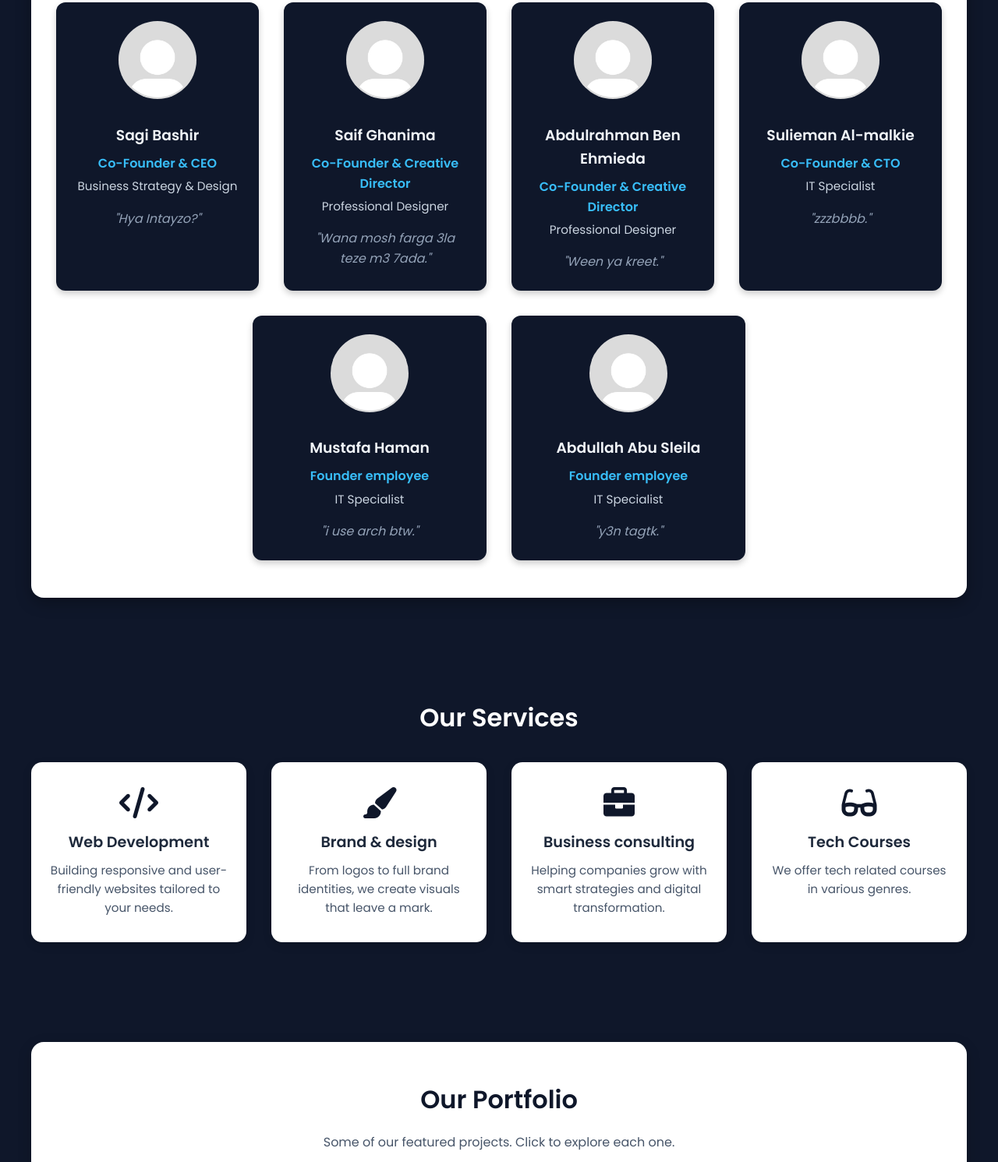
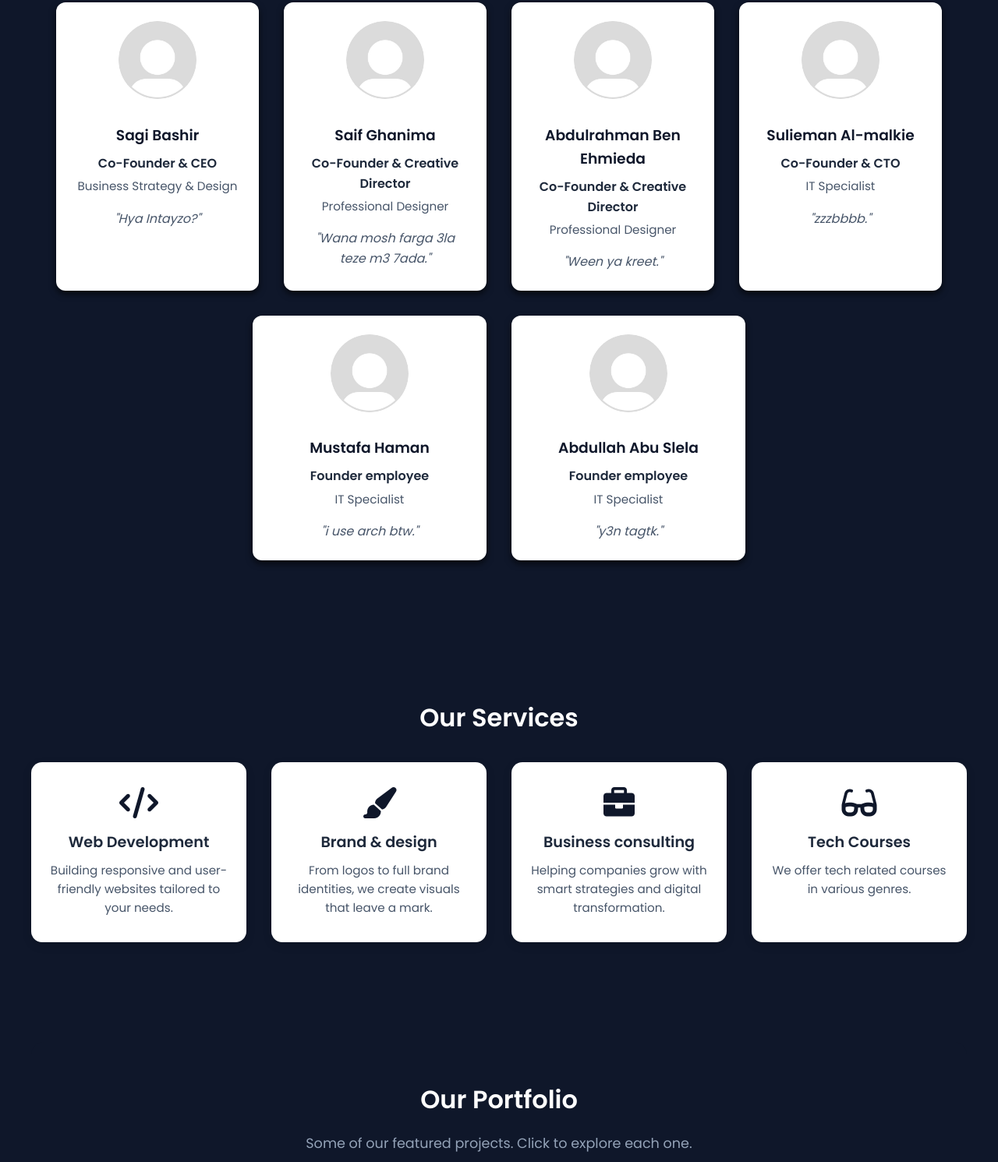
Before and after one commit to DragonWare-dev-team/Dragon-ware-website, a plain HTML site: page Frontend/index.html in a window 1280 px wide. Shown: the part 809-2300 px from the top of the page at 78% size. Drawn offline with Linux system fonts and the light colour scheme.

Commit message:
my team didn't like the carding on the about and the portofoilio section, so had to change it a bit.

```diff
--- a/Frontend/index.html
+++ b/Frontend/index.html
@@ -85,7 +85,7 @@
 
       <div class="team-card">
         <img src="assets/member1.jpg" alt="IT Member">
-        <h3>Abdullah Abu Sleila</h3>
+        <h3>Abdullah Abu Slela</h3>
         <p class="role">Founder employee</p>
         <p class="specialty">IT Specialist</p>
         <blockquote>"y3n tagtk."</blockquote>
@@ -124,7 +124,7 @@
   </section>
 
 <section id="portfolio">
-  <div class="section-card2">
+  <div class="section-card3">
     <h2>Our Portfolio</h2>
     <p>Some of our featured projects. Click to explore each one.</p>
 
@@ -155,8 +155,8 @@
 
 
   <!-- Contact Section -->
-<section id="contact" class="section-wrapper">
-  <div class="section-card section-card--dark">
+<section id="contact" class="section-wrapper2">
+  <div class="section-card2 section-card--dark">
     <h2>Get in Touch</h2>
     <p class="intro-text">Have a project in mind? Fill the form and we’ll reach out.</p>
 
--- a/Frontend/styles.css
+++ b/Frontend/styles.css
@@ -161,11 +161,8 @@ section h2 {
   padding: 4rem 2rem;
 }
 
-/* Section Card */
 .section-card {
-  background-color: #ffffff;
-  border-radius: 16px;
-  box-shadow: 0 6px 20px rgba(0,0,0,0.3);
+  background-color: #0f172a;
   padding: 3rem 2rem;
   margin: 0 auto;
   max-width: 1200px;
@@ -177,13 +174,13 @@ section h2 {
 .section-card h2 {
   font-size: 2.2rem;
   margin-bottom: 1rem;
-  color: #0f172a;
+  color: #ffffff;
 }
 
 .intro-text {
   font-size: 1.1rem;
   margin-bottom: 2.5rem;
-  color: #0f172a;
+  color: #94a3b8;
 }
 
 /* Team Grid */
@@ -196,10 +193,10 @@ section h2 {
 
 /* Team Cards */
 .team-card {
-  background: #0f172a;
+  background: #ffffff;
   padding: 1.5rem;
   border-radius: 12px;
-  box-shadow: 0 4px 8px rgba(0,0,0,0.2);
+  box-shadow: 0 4px 8px rgba(0, 0, 0, 0.685);
   text-align: center;
   flex: 1 1 250px;
   max-width: 300px;
@@ -223,25 +220,25 @@ section h2 {
 
 .team-card h3 {
   margin: 0.5rem 0;
-  color: #f1f5f9;
+  color: #0f172a;
 }
 
 .team-card .role {
   font-weight: bold;
-  color: #38bdf8;
+  color: #1e293b;
   margin-bottom: 0.3rem;
 }
 
 .team-card .experience,
 .team-card .specialty {
   font-size: 0.95rem;
-  color: #cbd5e1;
+  color: #475569;
 }
 
 .team-card blockquote {
   margin-top: 1rem;
   font-style: italic;
-  color: #94a3b8;
+  color: #475569;
 }
 
 
@@ -305,25 +302,25 @@ section h2 {
   justify-content: center;
 }
 
-.section-card2 {
-  background: #ffffff;
+.section-card3 {
+  background: #0f172a;
   border-radius: 16px;
   padding: 3rem 2rem;
   max-width: 1200px;
   width: 100%;
-  box-shadow: 0 6px 18px rgba(0, 0, 0, 0.2);
   text-align: center;
 }
 
-.section-card2 h2 {
+.section-card3 h2 {
   font-size: 2rem;
   margin-bottom: 1rem;
-  color: #0f172a;
+  color: #ffffff;
 }
 
-.section-card2 p {
-  color: #475569;
-  margin-bottom: 2rem;
+.section-card3 p {
+  font-size: 1.1rem;
+  margin-bottom: 2.5rem;
+  color: #94a3b8;
 }
 
 /* Grid */
@@ -333,7 +330,7 @@ section h2 {
   gap: 2rem;
 }
 
-/* Each portfolio item (banner CTA) */
+/* Each portfolio item */
 .portfolio-item {
   position: relative;
   display: block;
@@ -382,12 +379,12 @@ section h2 {
 
 
 /* Contact */
-.section-wrapper {
+.section-wrapper2 {
   background: #0f172a;
   padding: 4rem 2rem;
 }
 
-.section-card {
+.section-card2 {
   border-radius: 16px;
   box-shadow: 0 6px 20px rgba(0,0,0,0.3);
   padding: 3rem 2rem;
```
